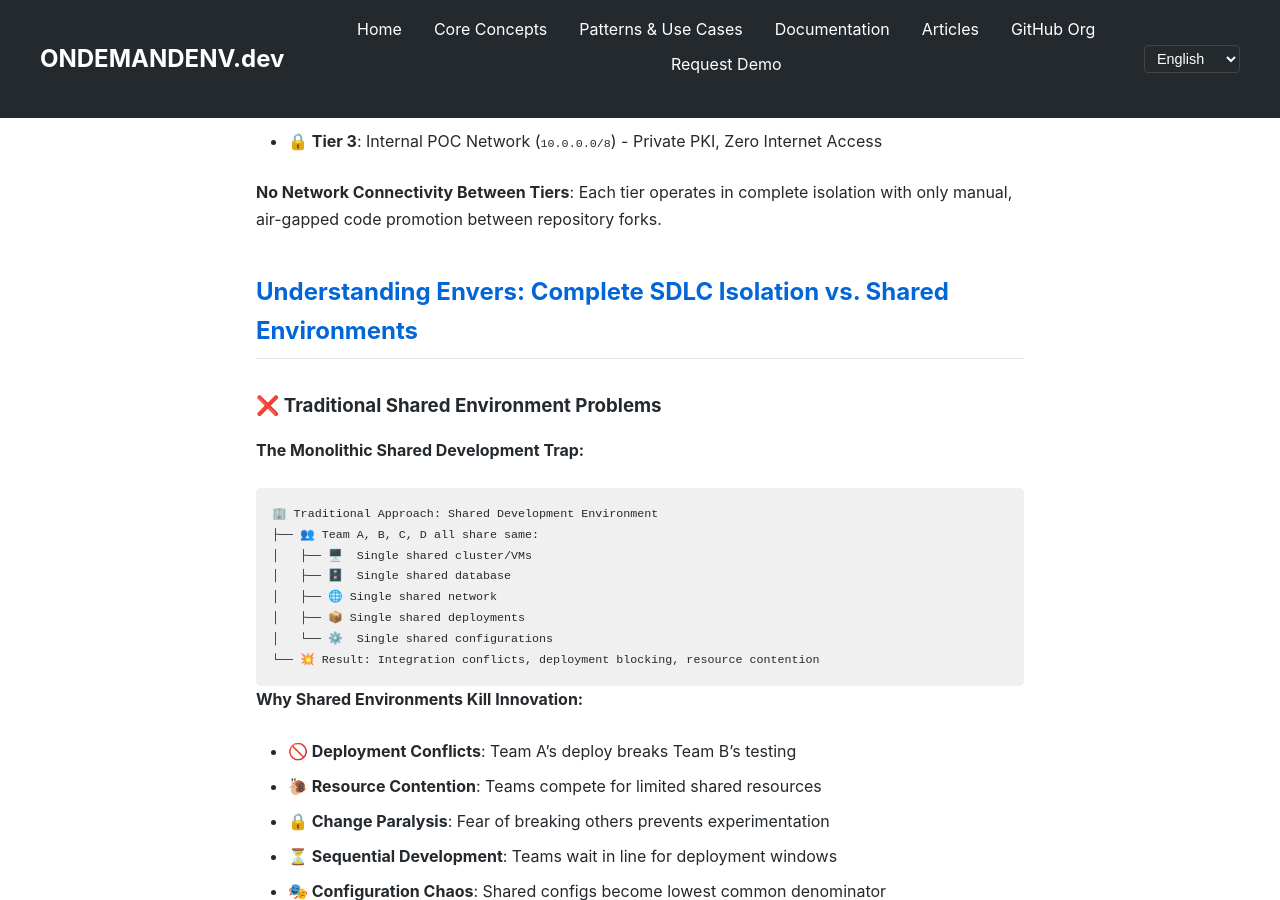
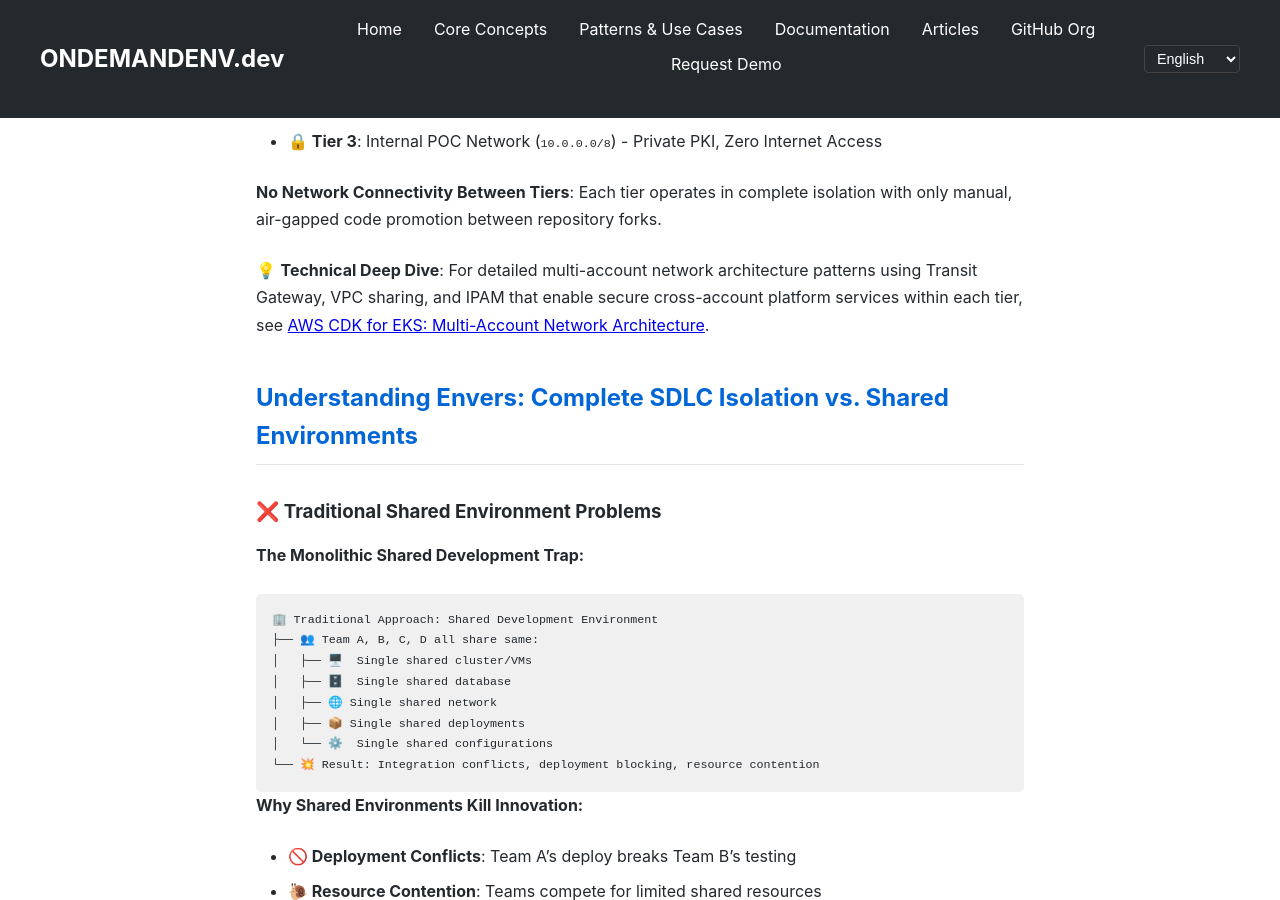
Before and after one commit to ondemandenv/ondemandenv.github.io, a Jekyll site: the page built from articles/isolated-offshore-development-pattern.md, in a window 1280 px wide and 900 px high, scrolled down 2623 px. Built offline with Jekyll 4.4.1, drawn with Linux system fonts in a browser that asks for light colours; a script that is not in the unit is left out.

Commit message:
+ + + ++ +

```diff
--- a/articles/isolated-offshore-development-pattern.md
+++ b/articles/isolated-offshore-development-pattern.md
@@ -66,6 +66,8 @@ This pattern demonstrates how ONDEMANDENV systematically eliminates stagnation t
 - **🔒 Tier 3**: Internal POC Network (`10.0.0.0/8`) - Private PKI, Zero Internet Access
 
 **No Network Connectivity Between Tiers**: Each tier operates in complete isolation with only manual, air-gapped code promotion between repository forks.
+
+> 💡 **Technical Deep Dive**: For detailed multi-account network architecture patterns using Transit Gateway, VPC sharing, and IPAM that enable secure cross-account platform services within each tier, see [AWS CDK for EKS: Multi-Account Network Architecture](/articles/app-centric-infra2/#multi-account-network-architecture).
 
 ## Understanding Envers: Complete SDLC Isolation vs. Shared Environments
 
```
